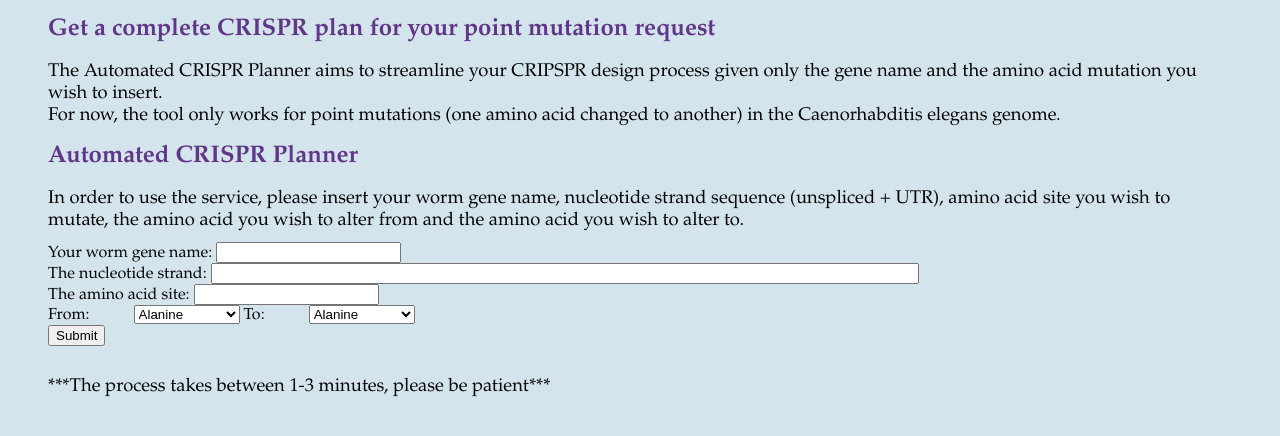
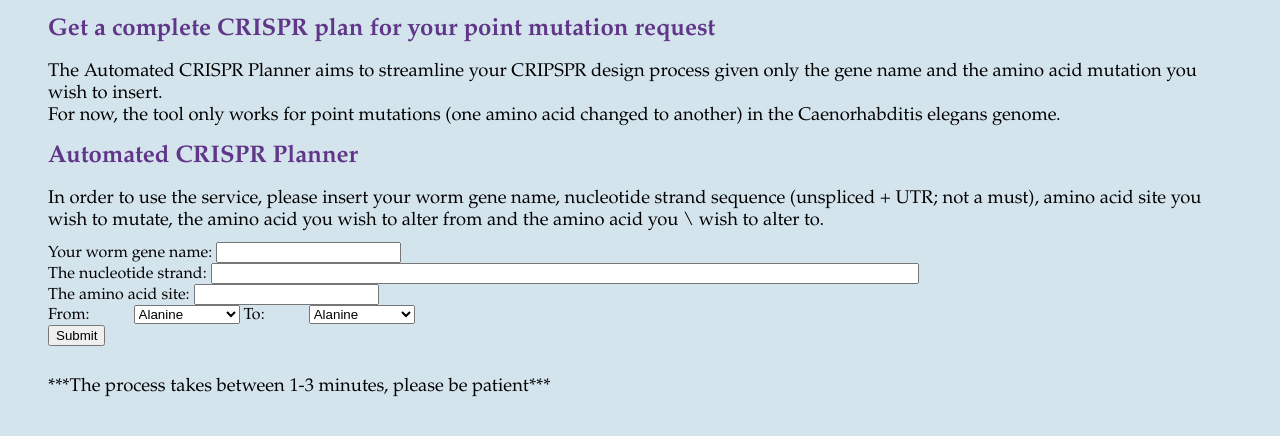
Before and after one commit to LiranAvda-TAU/Research, a Flask app: page /crispr in a window 1280 px wide. Shown: the part 232-668 px from the top of the page. Run offline with Flask 2, Linux system fonts and the light colour scheme; parts of the project's set-up code (start-up, migrations or seed data) failed here and were passed over.

Commit message:
added a note to the site to mention delivering the sense strand to the CrisprPlanner is not a must

```diff
--- a/flask_web_application/templates/crispr_form.html
+++ b/flask_web_application/templates/crispr_form.html
@@ -48,8 +48,9 @@
         elegans genome.</p>
 
     <h1>Automated CRISPR Planner</h1>
-    <p> In order to use the service, please insert your worm gene name, nucleotide strand sequence (unspliced + UTR),
-    amino acid site you wish to mutate, the amino acid you wish to alter from and the amino acid you wish to alter to.</p>
+    <p> In order to use the service, please insert your worm gene name, nucleotide strand sequence (unspliced + UTR;
+        not a must), amino acid site you wish to mutate, the amino acid you wish to alter from and the amino acid you \
+        wish to alter to.</p>
     <div class="gap-10"></div>
     <form action="/crispr" method="POST">
         Your worm gene name: <input name="name">
```
